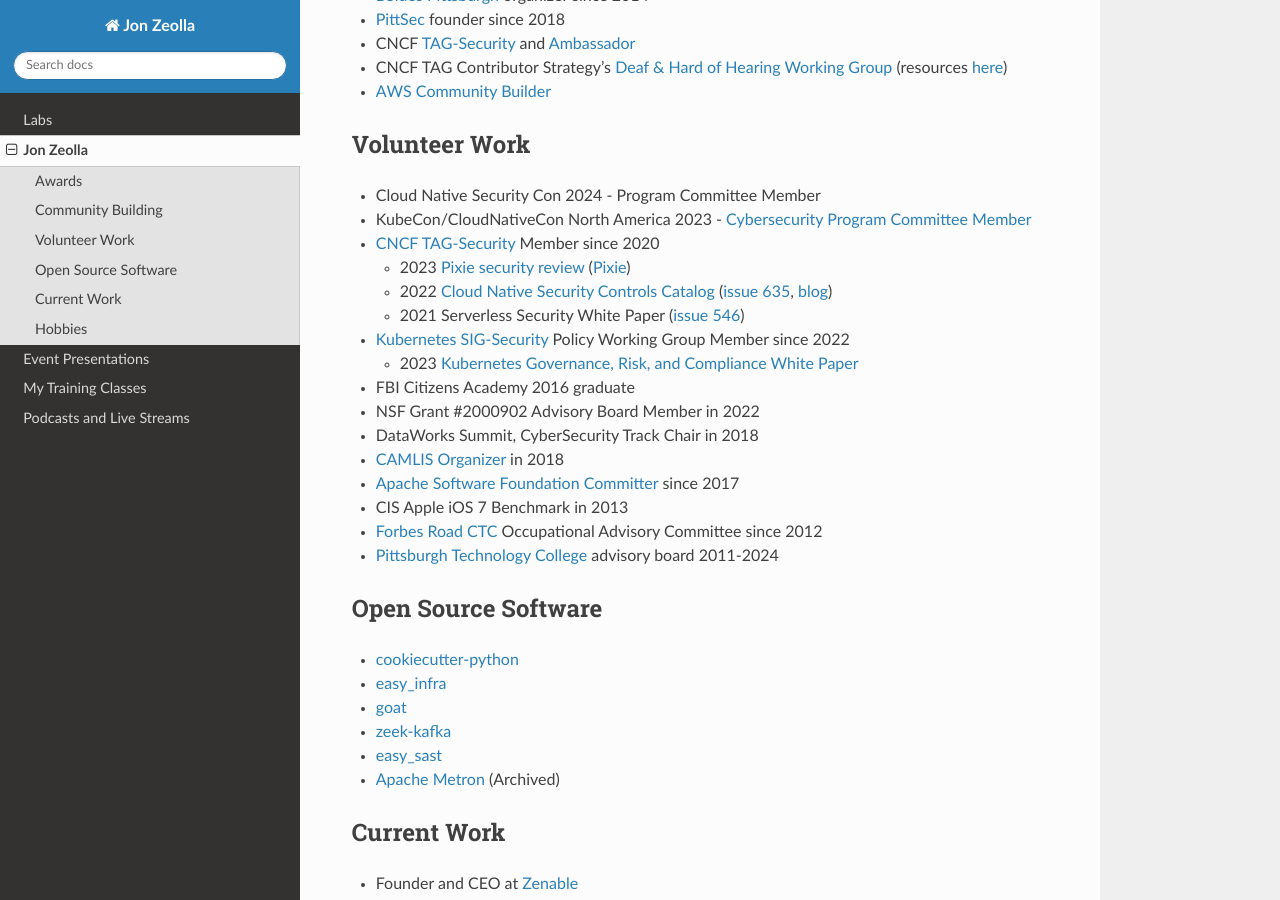
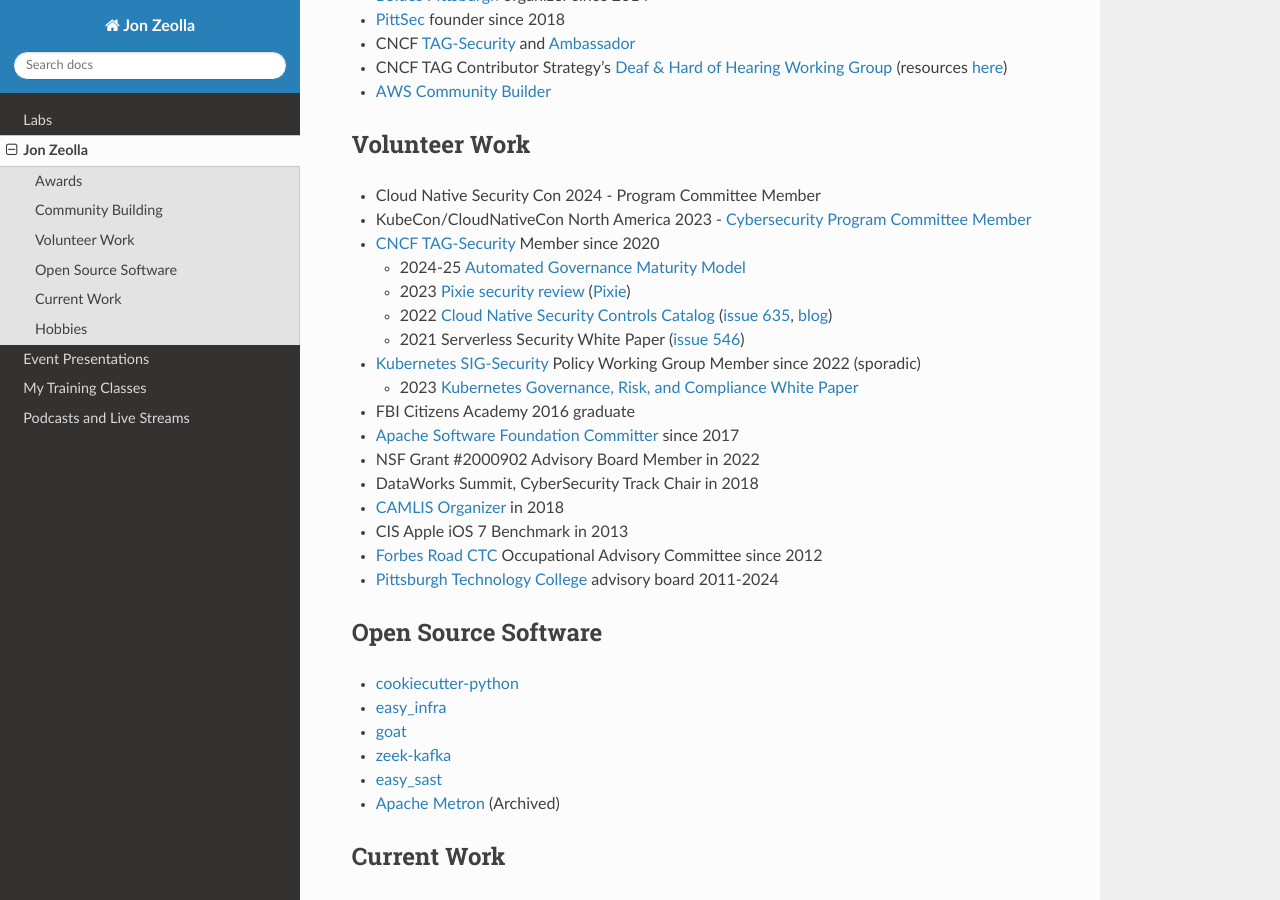
Before and after one commit to JonZeolla/JonZeolla.github.io, a Sphinx documentation site: the page built from docs/about-me.md, in a window 1280 px wide and 900 px high, scrolled down 908 px. Built offline with Sphinx 7.4.7 and the Read the Docs theme 3.1.0, drawn with Linux system fonts in a browser that asks for light colours.

Commit message:
Add AG work

```diff
--- a/docs/about-me.md
+++ b/docs/about-me.md
@@ -72,19 +72,20 @@
 * KubeCon/CloudNativeCon North America 2023 - [Cybersecurity Program Committee
   Member](https://www.credly.com/earner/earned/badge/b5fe6313-37ad-41f9-a3b0-a07e6003c6ac)
 * [CNCF TAG-Security](https://github.com/cncf/tag-security) Member since 2020
+  * 2024-25 [Automated Governance Maturity Model](https://github.com/cncf/tag-security/issues/1426)
   * 2023 [Pixie security review](https://github.com/cncf/tag-security/issues/1068) ([Pixie](https://github.com/pixie-io/pixie))
   * 2022 [Cloud Native Security Controls Catalog](https://docs.google.com/spreadsheets/d/1H9J0phBbg47fsyiLNG1-5NXms46KKxTH9ZjcU07no6A/edit#gid=1938257679) ([issue
     635](https://github.com/cncf/tag-security/issues/635),
     [blog](https://www.cncf.io/blog/2022/06/07/introduction-to-the-cloud-native-security-controls-catalog/))
   * 2021 Serverless Security White Paper ([issue 546](https://github.com/cncf/tag-security/issues/546))
-* [Kubernetes SIG-Security](https://github.com/kubernetes/sig-security/tree/main) Policy Working Group Member since 2022
+* [Kubernetes SIG-Security](https://github.com/kubernetes/sig-security/tree/main) Policy Working Group Member since 2022 (sporadic)
   * 2023 [Kubernetes Governance, Risk, and Compliance White
     Paper](https://github.com/kubernetes/sig-security/blob/8cf0dd5dc8b9c7e67be71b19e3b4683645b99a68/sig-security-docs/papers/policy_grc/Kubernetes_Policy_WG_Paper_v1_101123.pdf)
 * FBI Citizens Academy 2016 graduate
+* [Apache Software Foundation Committer](http://home.apache.org/committer-index.html) since 2017
 * NSF Grant #2000902 Advisory Board Member in 2022
 * DataWorks Summit, CyberSecurity Track Chair in 2018
 * [CAMLIS Organizer](https://www.camlis.org/) in 2018
-* [Apache Software Foundation Committer](http://home.apache.org/committer-index.html) since 2017
 * CIS Apple iOS 7 Benchmark in 2013
 * [Forbes Road CTC](https://forbesroad.org/) Occupational Advisory Committee since 2012
 * [Pittsburgh Technology College](https://ptcollege.edu/) advisory board 2011-2024
@@ -111,4 +112,4 @@
 * Mountain Biking
 * Chess
 * [Certifications](https://drive.google.com/drive/u/0/folders/0B2NDLONqoOuTcXU1Uk5yVnBFMW8?resourcekey=0-iM4bgThWU8AStx5cR7RIow) and
-[badges](https://www.credly.com/users/jon-zeolla/badges).
+  [badges](https://www.credly.com/users/jon-zeolla/badges).
```
